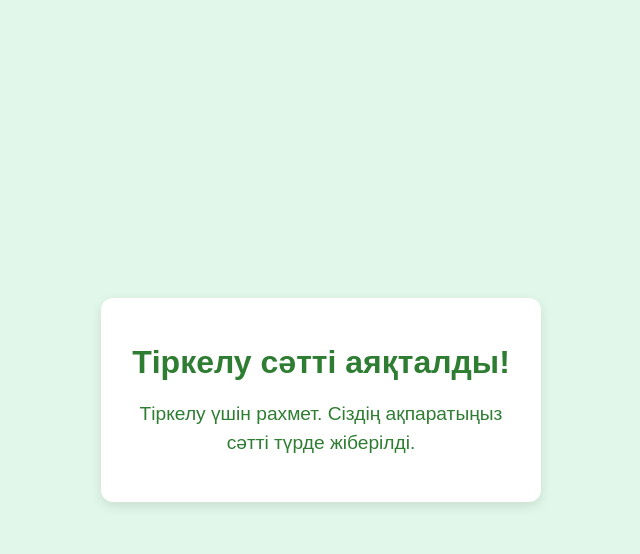
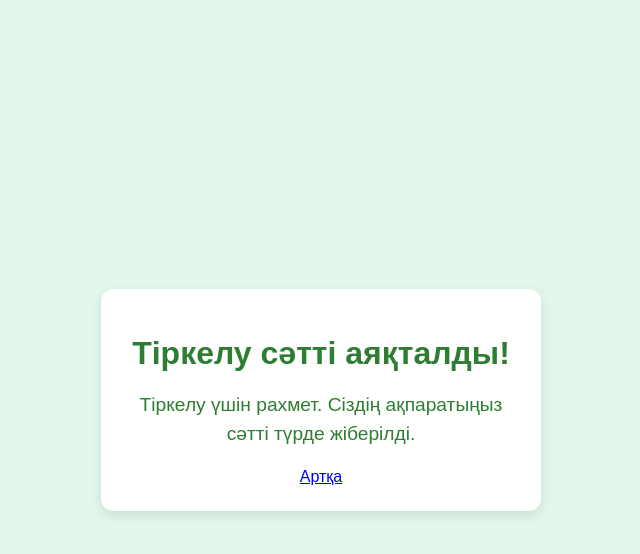
Before and after one commit to sisembayaltynbek-a11y/register, a Django app: page /success/ in a window 1280 px wide. Shown: the top 554 px of the page, without its empty margins (319-959 px from the left). Run offline with Django 5.2, Linux system fonts and the light colour scheme.

Commit message:
Deploying Django project 4

```diff
--- a/register_app/templates/dashboard.html
+++ b/register_app/templates/dashboard.html
@@ -104,6 +104,7 @@
             {% endfor %}
         </table>
     </div>
+    <a href="{% url 'view-home' %}" class="download-button">Артқа</a>
     <a href="{% url 'export_registers' %}" class="download-button">Download Excel</a>
 </body>
 </html>
--- a/register_app/templates/success.html
+++ b/register_app/templates/success.html
@@ -59,6 +59,7 @@
     <div>
         <h1>Тіркелу сәтті аяқталды!</h1>
         <p>Тіркелу үшін рахмет. Сіздің ақпаратыңыз сәтті түрде жіберілді.</p>
+        <a href="{% url 'view-home' %}">Aртқа</a>
     </div>
 </body>
 </html>
```
Also changed, not shown: db.sqlite3.
